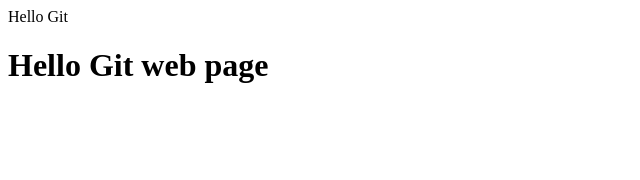
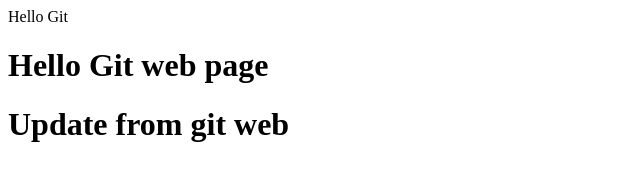
Before and after one commit to milderz/webDevTesting.github.io, a plain HTML site: page index.html in a window 1280 px wide. Shown: the whole page, without its empty margins (0-640 px from the left). Drawn offline with Linux system fonts and the light colour scheme.

Commit message:
Update index.html

```diff
--- a/index.html
+++ b/index.html
@@ -6,5 +6,6 @@
 <body>
  Hello Git
  <h1>Hello Git web page</h1>
+<h1>Update from git web</h1>
 </body>
 </html>
```
